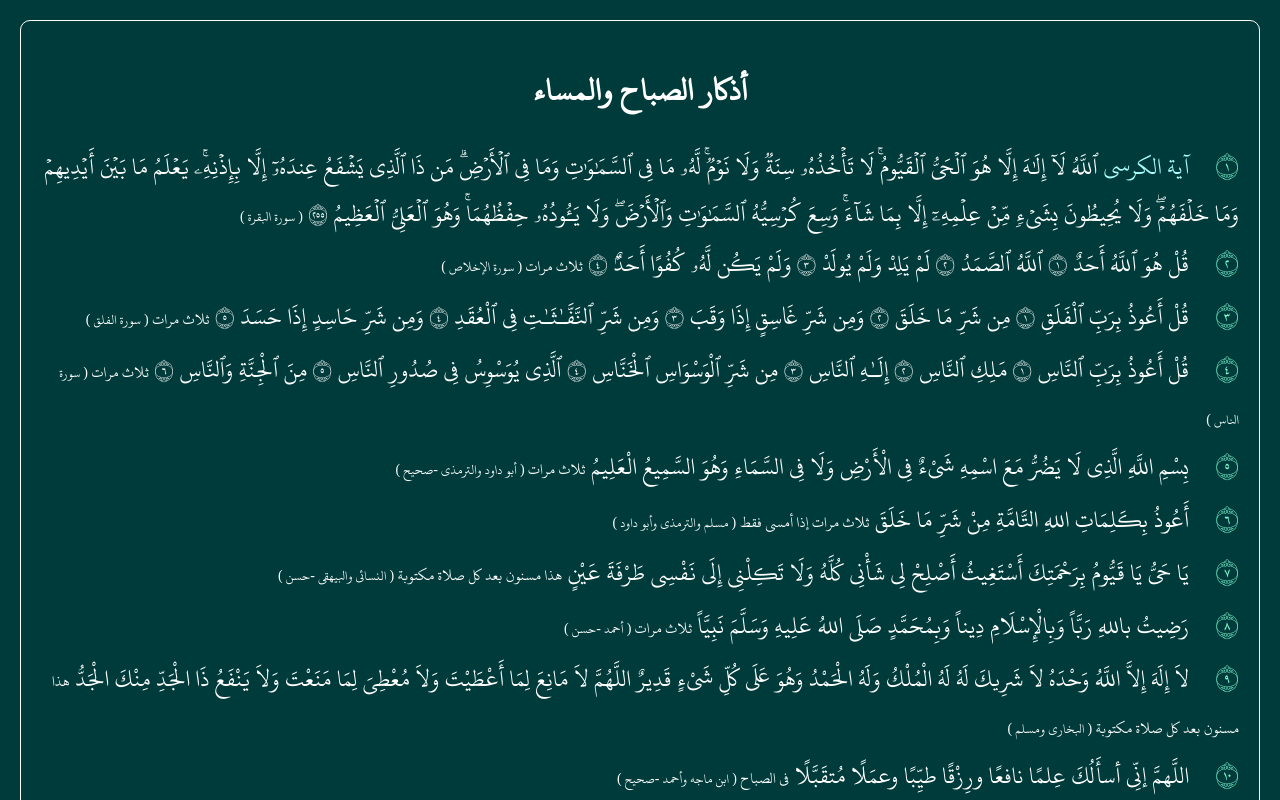
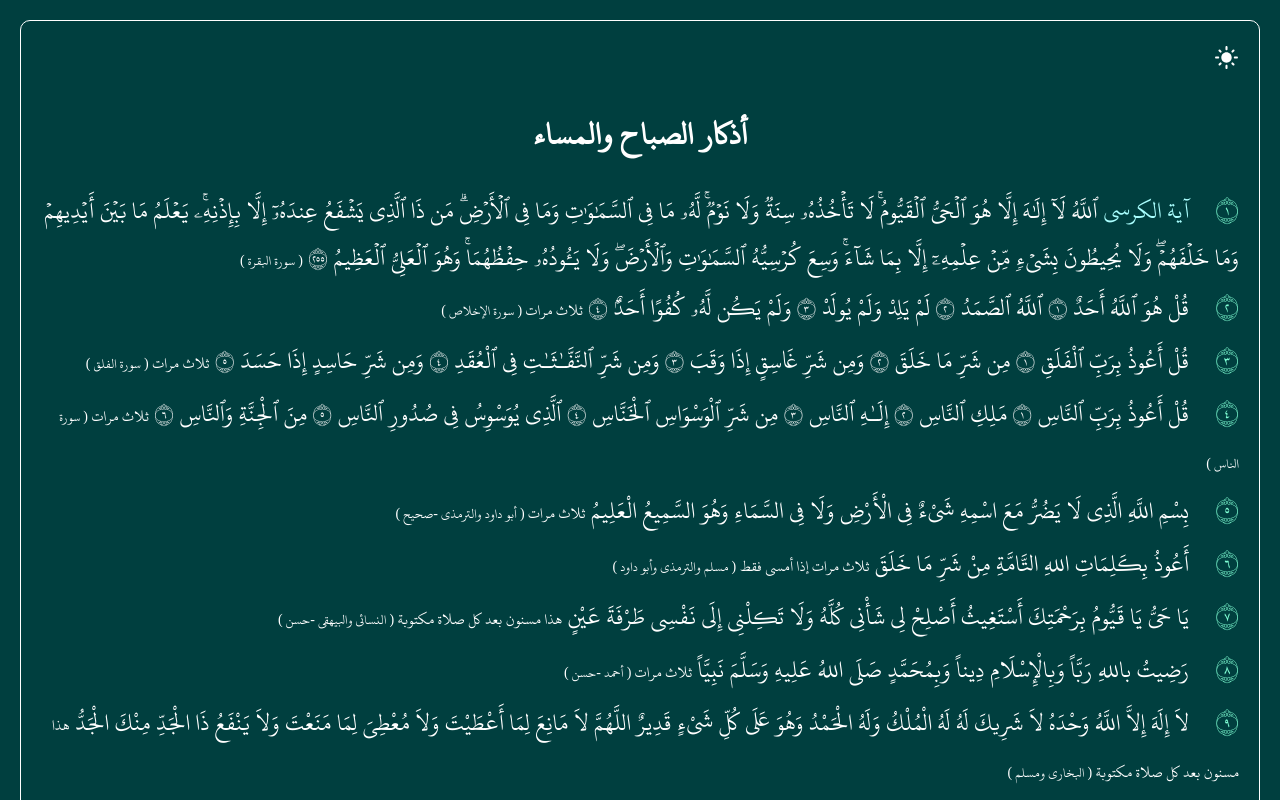
Before and after one commit to RashedAbdullah/morning-duas, a React (Vite) app: page / in a window 1280 px wide. Shown: the top 800 px of the page. Built offline with nearby package versions, Linux system fonts and the light colour scheme.

Commit message:
added light mode

```diff
--- a/package.json
+++ b/package.json
@@ -11,7 +11,8 @@
   },
   "dependencies": {
     "react": "^18.2.0",
-    "react-dom": "^18.2.0"
+    "react-dom": "^18.2.0",
+    "react-icons": "^4.12.0"
   },
   "devDependencies": {
     "@types/react": "^18.2.43",
--- a/src/DuaJSX/MorningDua.jsx
+++ b/src/DuaJSX/MorningDua.jsx
@@ -1,40 +1,87 @@
-import duas from '../duasJSON/duas.json';
-import '../css/duas.css'
-import { useState } from 'react';
+import duas from "../duasJSON/duas.json";
+import "../css/duas.css";
+import { useState } from "react";
+import { MdLightMode, MdNightlight } from "react-icons/md";
 
 const MorningDua = () => {
+  const [isLight, setIsLIght] = useState(true);
 
-    const [isCompleted, setIsCompleted] = useState(false);
+  const light = {
+    color: "#fff",
+    backgroundColor: "rgb(0, 63, 63)",
+    border: "1px solid #fff",
+  };
 
-
-    const handleCheckbox = (e, id)=>{
-        const filteddua = duas.filter((dua)=>dua.id === id);
-        setIsCompleted(e.target.checked)
-        console.log(filteddua)
-    }
+  const dark = {
+    color: "rgb(0, 29, 29)",
+    backgroundColor: "#fff",
+    border: "1px solid rgb(0, 63, 63)",
+  };
 
   return (
-    <div dir='rtl' className='mainDuaDiv'>
-        <div className='duaTitle'><h2>أذكار الصباح والمساء</h2></div>
-        {
-            duas.map(dua=>(
-                <div key={dua.id} className={isCompleted? "markingCompleted" : ""}>
-                    <div>
-                        <span className='duaNumber'>{dua.id} </span>
-                        <span className='singleDuaTitle'>{dua.title} </span>
-                        <span >{dua.dua} </span>
-                        <span className='duaRepeat'>{dua.repeat} </span>
-                        <span className='duaReference'>( {dua.reference} )</span>
-                    </div>
-                </div>
-            ))
-        }
-        <div className='duafooter'>
-            <p>(من حصن الإسلام من أذكار الكتاب والسنة بعد مراجعة المراجع)</p>
-            <p>اللهم وفقنا لطاعتك واتباع سنة حبيبك واجعلنا من الصالحين</p>
+    <div
+      style={{
+        padding: "20px",
+        color: isLight ? light.color : dark.color,
+        backgroundColor: isLight ? light.backgroundColor : dark.backgroundColor,
+      }}
+    >
+      <div
+        dir="rtl"
+        className="mainDuaDiv"
+        style={{
+          padding: "20px",
+          border: isLight ? light.border : dark.border,
+        }}
+      >
+        <div style={{}}>
+          <button
+            style={{
+              background: "transparent",
+              border: "none",
+              outline: "none",
+              cursor: "pointer",
+            }}
+            onClick={() => setIsLIght(!isLight)}
+          >
+            {isLight ? (
+              <MdLightMode size={"25px"} color="white" />
+            ) : (
+              <MdNightlight size={"25px"} />
+            )}
+          </button>
         </div>
+        <div className="duaTitle">
+          <h2>أذكار الصباح والمساء</h2>
+        </div>
+        {duas.map((dua) => (
+          <div key={dua.id}>
+            <div>
+              <span
+                className="duaNumber"
+                style={{ color: isLight ? "aquamarine" : "rgb(0, 50, 50)" }}
+              >
+                {dua.id}{" "}
+              </span>
+              <span
+                className="singleDuaTitle"
+                style={{ color: isLight ? "rgb(170, 255, 255)" : "#000" }}
+              >
+                {dua.title}{" "}
+              </span>
+              <span>{dua.dua} </span>
+              <span className="duaRepeat">{dua.repeat} </span>
+              <span className="duaReference">( {dua.reference} )</span>
+            </div>
+          </div>
+        ))}
+        <div className="duafooter">
+          <p>(من حصن الإسلام من أذكار الكتاب والسنة بعد مراجعة المراجع)</p>
+          <p>اللهم وفقنا لطاعتك واتباع سنة حبيبك واجعلنا من الصالحين</p>
+        </div>
+      </div>
     </div>
-  )
-}
+  );
+};
 
 export default MorningDua;
--- a/src/css/duas.css
+++ b/src/css/duas.css
@@ -10,14 +10,8 @@
 }
 
 ::selection {
-    color: rgb(0, 63, 63);
-    background-color: white;
-}
-
-body {
     color: white;
-    background-color: rgb(0, 59, 59);
-    padding: 20px;
+    background-color: black;
 }
 
 .duaTitle {
@@ -31,18 +25,12 @@ body {
     font-family: KFGQPC;
     font-size: 25px;
     padding: 20px;
-    border: 1px solid white;
     border-radius: 10px;
 }
 
 .mainDuaDiv .duaNumber {
     margin-left: 20px;
     font-size: 30px;
-    color: aquamarine;
-}
-
-.mainDuaDiv .singleDuaTitle {
-    color: rgb(170, 255, 255);
 }
 
 .mainDuaDiv .duaRepeat  {
@@ -51,10 +39,6 @@ body {
 
 .duaReference {
     font-size: 14px;
-}
-
-.markingCompleted {
-    color: aqua;
 }
 
 .duafooter {
```
Also changed, not shown: 2 other files (tests, documents, lock files or other folders).
